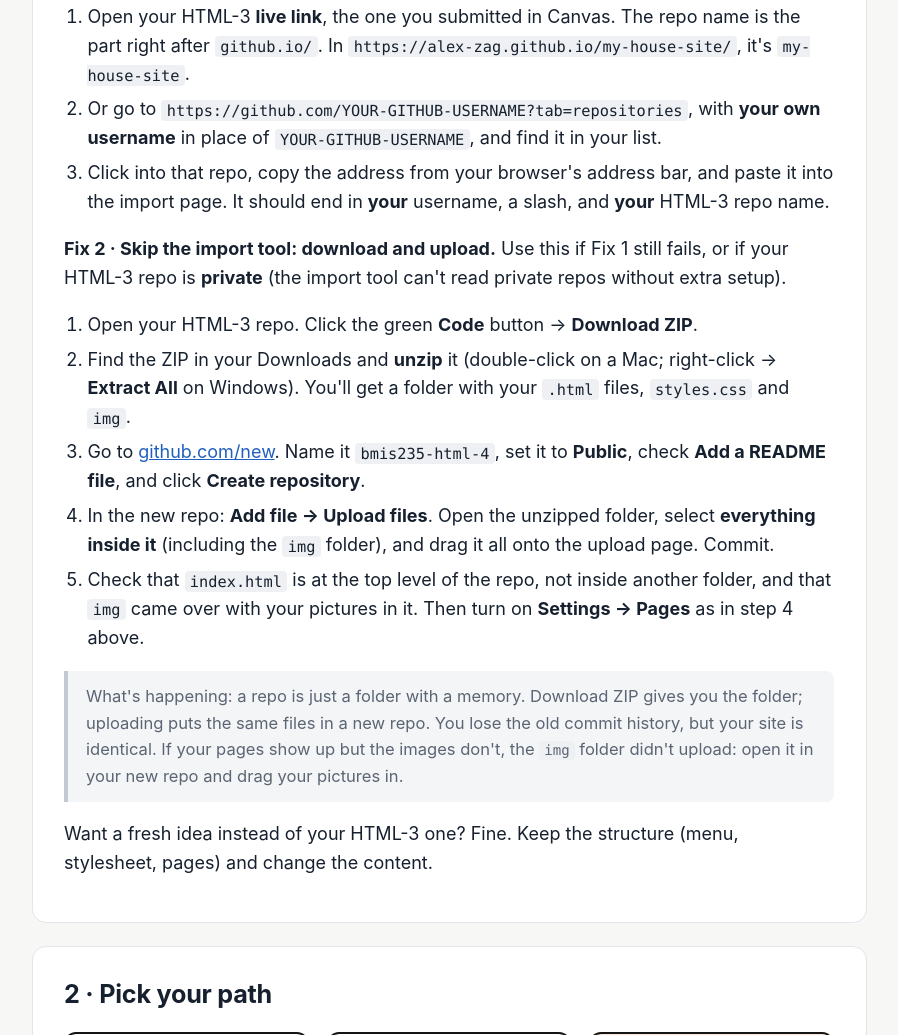
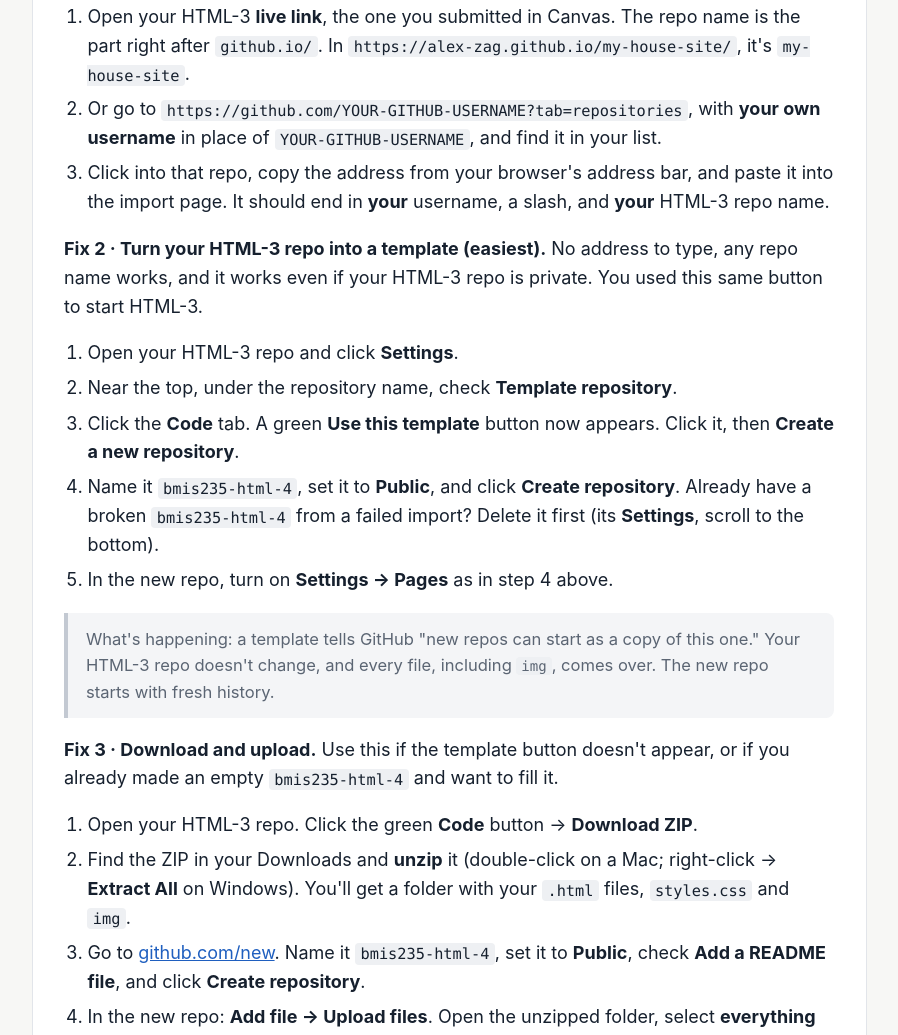
Before and after one commit to gu-27/html-module, a plain HTML site: page html-4.html in a window 1280 px wide. Shown: the part 1631-2666 px from the top of the page, without its empty margins (191-1089 px from the left). Drawn offline with Linux system fonts and the light colour scheme.

Commit message:
HTML-4: add template-repo method as Fix 2, ZIP upload becomes Fix 3
Co-Authored-By: Claude Opus 5.5 <noreply@anthropic.com>
Claude-Session: https://claude.ai/code/session_01MbJjnDsbH9mbH5VnWLVdKC

```diff
--- a/html-4.html
+++ b/html-4.html
@@ -53,7 +53,16 @@ Repo address (right): <code>https://github.com/alex-zag/my-house-site</code></p>
 <li>Or go to <code>https://github.com/YOUR-GITHUB-USERNAME?tab=repositories</code>, with <strong>your own username</strong> in place of <code>YOUR-GITHUB-USERNAME</code>, and find it in your list.</li>
 <li>Click into that repo, copy the address from your browser's address bar, and paste it into the import page. It should end in <strong>your</strong> username, a slash, and <strong>your</strong> HTML-3 repo name.</li>
 </ol>
-<p><strong>Fix 2 · Skip the import tool: download and upload.</strong> Use this if Fix 1 still fails, or if your HTML-3 repo is <strong>private</strong> (the import tool can't read private repos without extra setup).</p>
+<p><strong>Fix 2 · Turn your HTML-3 repo into a template (easiest).</strong> No address to type, any repo name works, and it works even if your HTML-3 repo is private. You used this same button to start HTML-3.</p>
+<ol>
+<li>Open your HTML-3 repo and click <strong>Settings</strong>.</li>
+<li>Near the top, under the repository name, check <strong>Template repository</strong>.</li>
+<li>Click the <strong>Code</strong> tab. A green <strong>Use this template</strong> button now appears. Click it, then <strong>Create a new repository</strong>.</li>
+<li>Name it <code>bmis235-html-4</code>, set it to <strong>Public</strong>, and click <strong>Create repository</strong>. Already have a broken <code>bmis235-html-4</code> from a failed import? Delete it first (its <strong>Settings</strong>, scroll to the bottom).</li>
+<li>In the new repo, turn on <strong>Settings → Pages</strong> as in step 4 above.</li>
+</ol>
+<p class="why">What's happening: a template tells GitHub "new repos can start as a copy of this one." Your HTML-3 repo doesn't change, and every file, including <code>img</code>, comes over. The new repo starts with fresh history.</p>
+<p><strong>Fix 3 · Download and upload.</strong> Use this if the template button doesn't appear, or if you already made an empty <code>bmis235-html-4</code> and want to fill it.</p>
 <ol>
 <li>Open your HTML-3 repo. Click the green <strong>Code</strong> button → <strong>Download ZIP</strong>.</li>
 <li>Find the ZIP in your Downloads and <strong>unzip</strong> it (double-click on a Mac; right-click → <strong>Extract All</strong> on Windows). You'll get a folder with your <code>.html</code> files, <code>styles.css</code> and <code>img</code>.</li>
```
Also changed, not shown: slides/html-4.html (+1 -1 lines).
